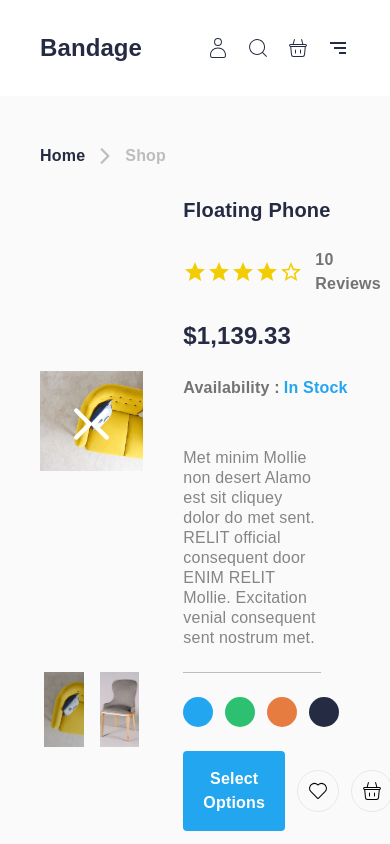
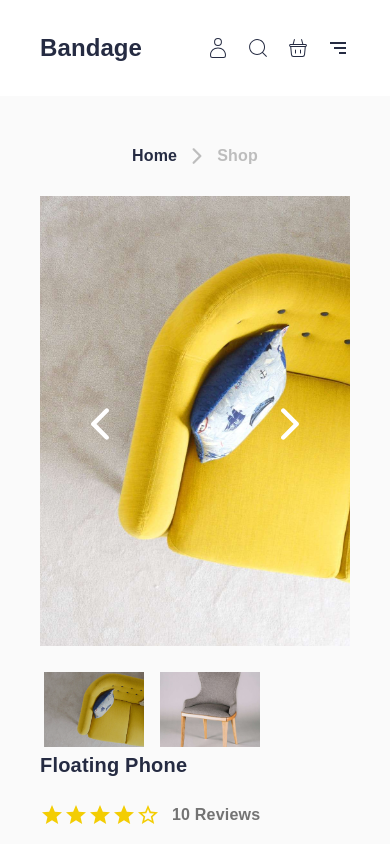
Before and after one commit to MuhammedZeki/D-nemProjesi-ecommers, a React (Vite) app: page /productDetails in a window 390 px wide. Shown: the top 844 px of the page. Built offline with nearby package versions, Linux system fonts and the light colour scheme.

Commit message:
DetailsSeller components added

```diff
--- a/src/components/productDetail/DetailContent.jsx
+++ b/src/components/productDetail/DetailContent.jsx
@@ -44,8 +44,8 @@ const DetailContent = () => {
   };
 
   return (
-    <div className=" flex gap-10">
-      <div className="w-1/3 flex flex-col gap-4">
+    <div className="flex flex-col lg:flex lg:flex-row lg:gap-10">
+      <div className="lg:w-1/3 w-full flex flex-col gap-4">
         <div>
           <Slider
             ref={sliderRef}
@@ -57,7 +57,7 @@ const DetailContent = () => {
                 key={i}
                 className="overflow-hidden w-full h-[450px] flex items-center justify-center"
               >
-                <img src={img} className={`w-full h-full object-contain `} />
+                <img src={img} className={`w-full h-full object-cover `} />
               </div>
             ))}
           </Slider>
@@ -80,7 +80,7 @@ const DetailContent = () => {
         </div>
       </div>
 
-      <div className="w-2/3  font-montserrat flex flex-col gap-6">
+      <div className="lg:w-2/3 w-full font-montserrat flex flex-col gap-6">
         <h4 className="font-semibold text-xl leading-7 tracking-[0.2px] text-[#252B42]">
           Floating Phone
         </h4>
--- a/src/components/productDetail/DetailHeader.jsx
+++ b/src/components/productDetail/DetailHeader.jsx
@@ -1,7 +1,7 @@
 import { IoIosArrowForward } from "react-icons/io";
 const DetailHeader = () => {
   return (
-    <div className="py-4 flex items-start font-montserrat">
+    <div className="py-4 flex lg:items-start justify-center lg:justify-start font-montserrat">
       <div className="flex items-center gap-2">
         <p className="font-bold leading-6 tracking-[0.2px] text-[#252B42]">
           Home
```
